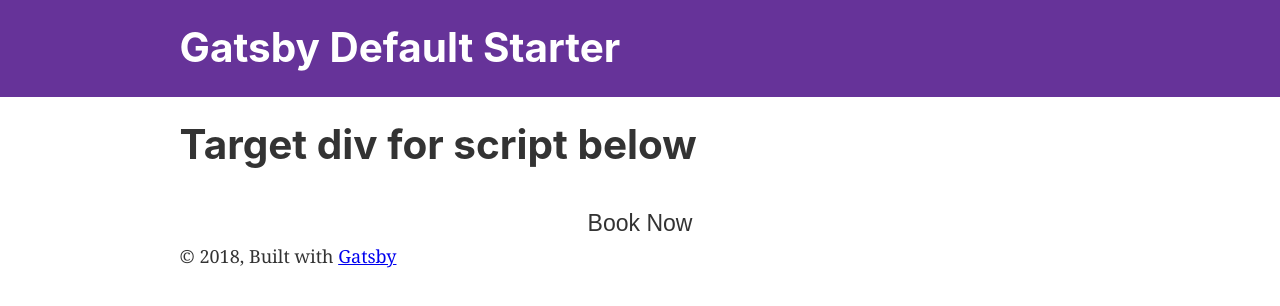
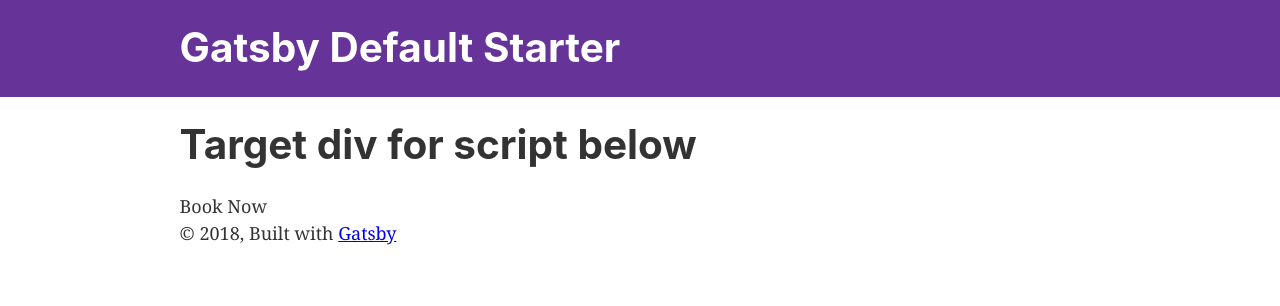
Before and after one commit to krichdev/gatsby-script-test, a Gatsby site: page / in a window 1280 px wide. Built offline with nearby package versions, Linux system fonts and the light colour scheme; Gatsby itself is replaced by a stand-in of ours.

Commit message:
change script location

```diff
--- a/src/html.js
+++ b/src/html.js
@@ -9,12 +9,12 @@ export default class HTML extends React.Component {
           <meta httpEquiv="x-ua-compatible" content="ie=edge" />
           <meta name="viewport" content="width=device-width, initial-scale=1, shrink-to-fit=no" />
           {this.props.headComponents}
-          <script type="text/javascript" src="https://www.vagaro.com//resources/WidgetEmbeddedLoader/OZqpC3KmDoPqFJ5y79oz34mC2PeFJ4mC30m9cyUeJUtjP0dDxkJEvwPapWUep2sERAJDXwPW?v=ODsBaSX3fAjL7cvyixcwprnB9ZVEv464jkmDIZyhErX#" />
         </head>
         <body {...this.props.bodyAttributes}>
           {this.props.preBodyComponents}
           <div key={`body`} id="___gatsby" dangerouslySetInnerHTML={{ __html: this.props.body }} />
           {this.props.postBodyComponents}
+          <script type="text/javascript" src="https://www.vagaro.com//resources/WidgetEmbeddedLoader/OZqpC3KmDoPqFJ5y79oz34mC2PeFJ4mC30m9cyUeJUtjP0dDxkJEvwPapWUep2sERAJDXwPW?v=ODsBaSX3fAjL7cvyixcwprnB9ZVEv464jkmDIZyhErX#" />
         </body>
       </html>
   }
--- a/src/pages/index.js
+++ b/src/pages/index.js
@@ -8,11 +8,10 @@ import SEO from '../components/seo'
 const IndexPage = () => (
   <Layout>
     <h1>Target div for script below</h1>
-    <div dangerouslySetInnerHTML={{
-      __html: `
-      <div id='frameTitle' class='embedded-widget-title' style='font-size: 23px; color: #333;font-family:Arial, Helvetica, sans-serif; line-height:24px; padding: 18px 10px 8px; text-align: center; -webkit-box-sizing: border-box; -moz-box-sizing: border-box; box-sizing: border-box;'>Book Now</div><div class="vagaro"></div>
-      `
-    }}/>
+      <div id='frameTitle' className='embedded-widget-title'>
+        Book Now
+      </div>
+      <div className="vagaro"></div>
   </Layout>
 )
 
```
